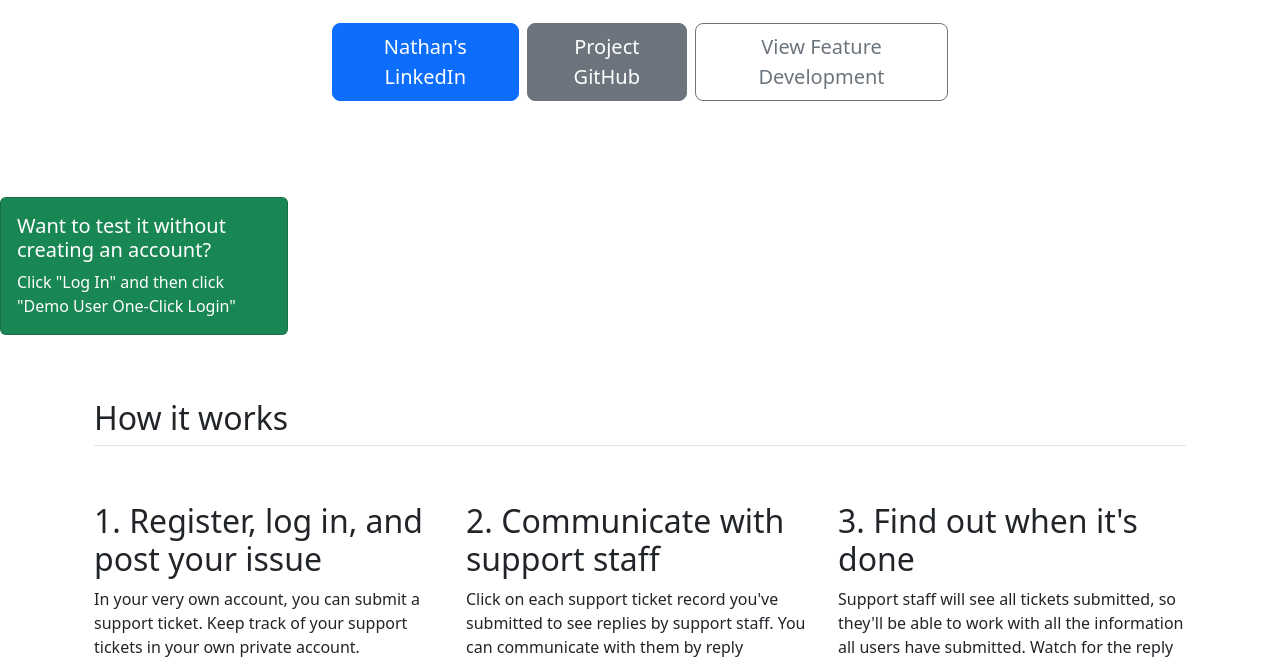
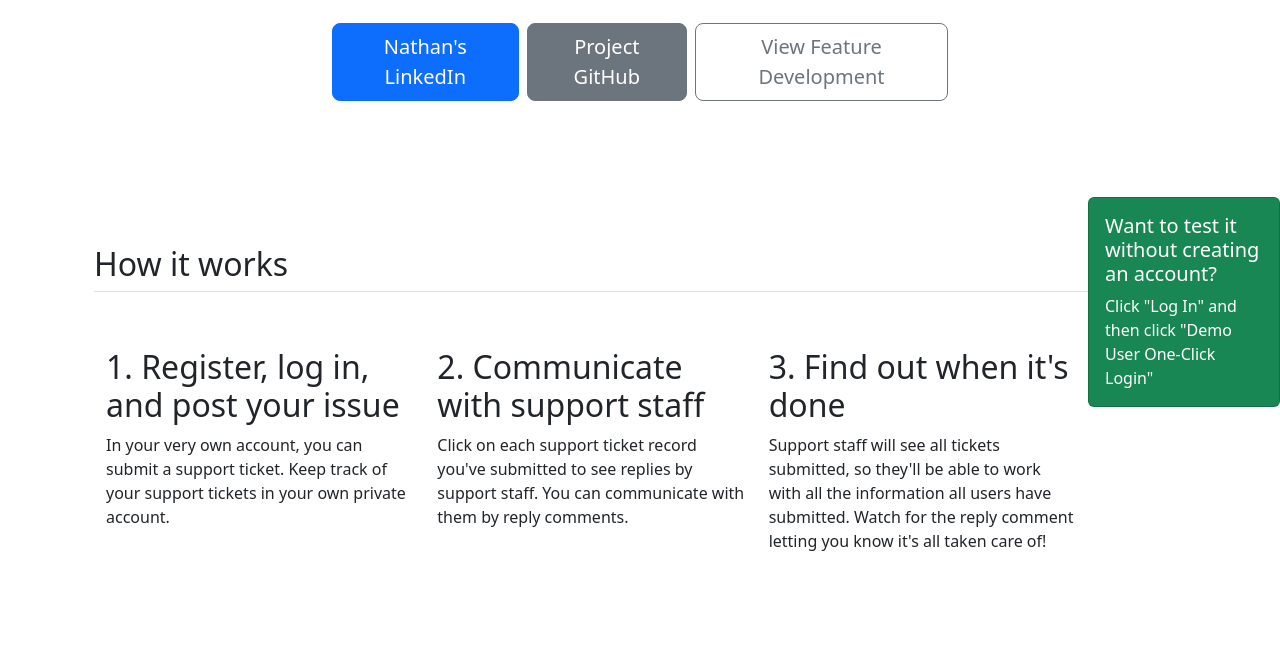
Before and after one commit to nsbennett/bug_tracker, a Django app: page / in a window 1280 px wide. Shown: the part 311-968 px from the top of the page. Run offline with Django 4.2, Linux system fonts and the light colour scheme; some libraries are stand-ins or nearby versions.

Commit message:
fix UI elements

```diff
--- a/templates/home.html
+++ b/templates/home.html
@@ -15,7 +15,7 @@
       </div>
     </div>
   </div>
-  <div class="card text-white bg-success mb-3" style="max-width: 18rem;">
+  <div class="card text-white bg-success mb-3 float-end" style="max-width: 12rem;">
     <div class="card-body">
       <h5 class="card-title">Want to test it without creating an account?</h5>
       <p class="card-text">Click "Log In" and then click "Demo User One-Click Login"</p>
```
